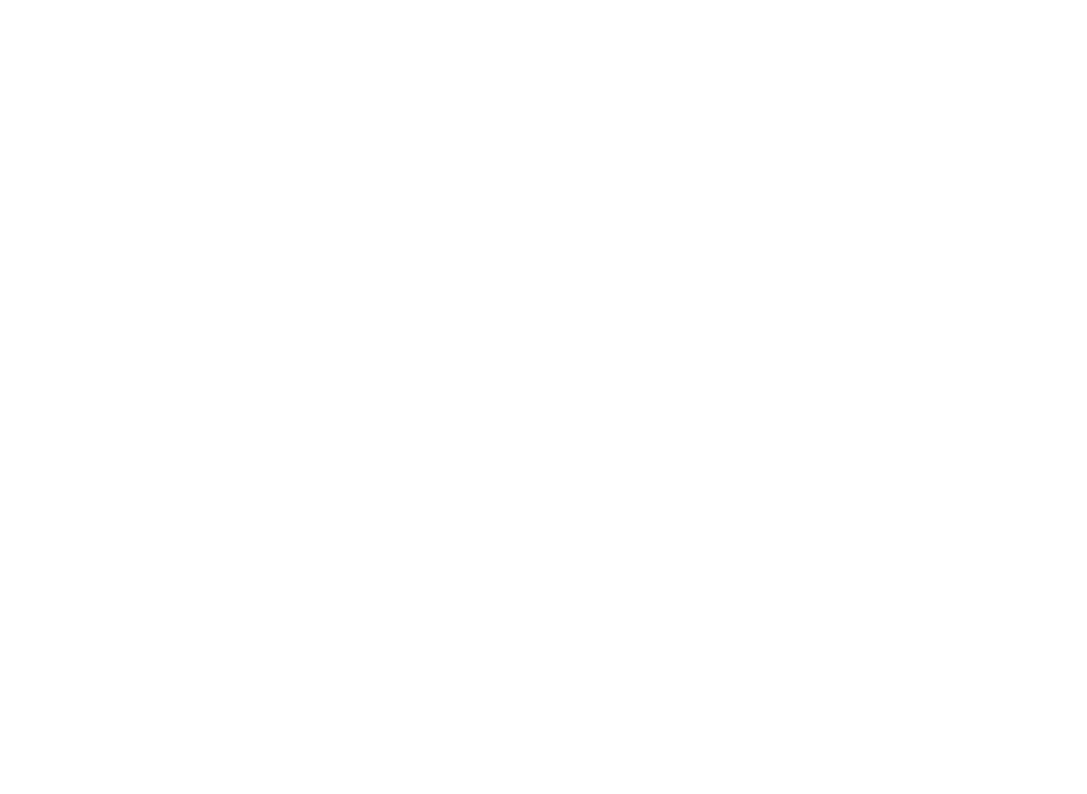
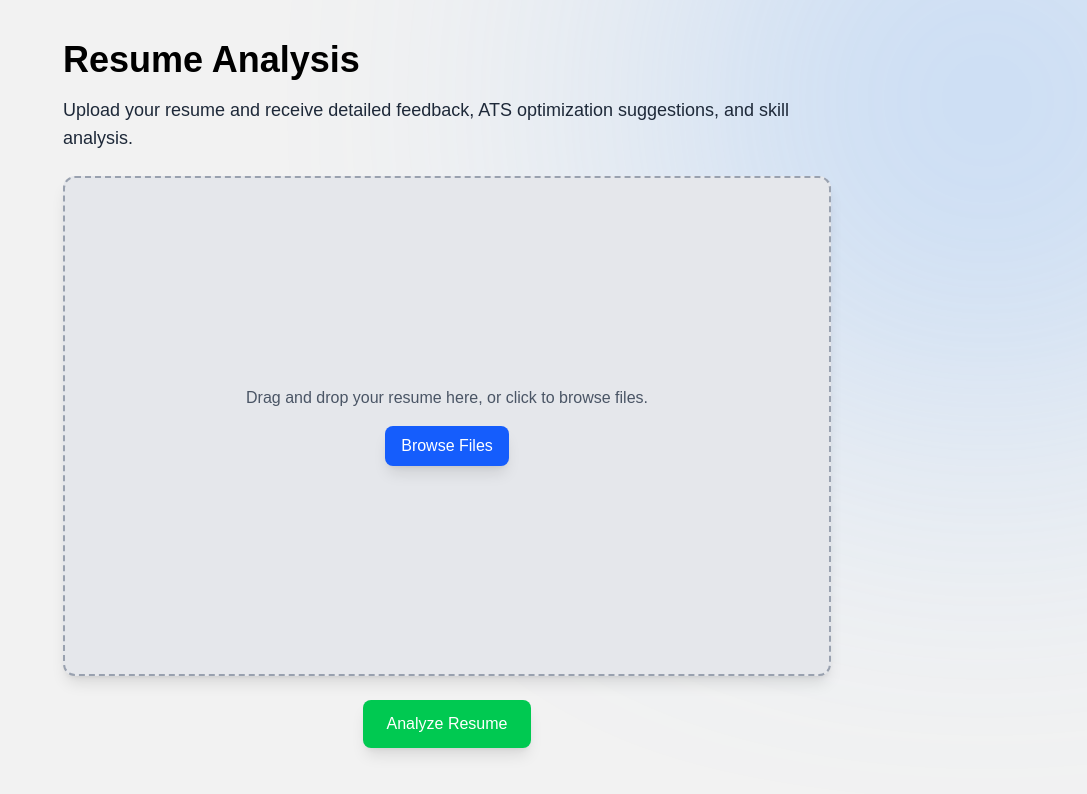
Before and after one commit to AdamShreim/AI-Resume-Analyzer, a React app in the folder frontend/: page /resume-analysis in a window 1280 px wide. Before the commit this address had no page. Shown: the top 794 px of the page, without its empty margins (193-1280 px from the left). Built offline with nearby package versions, Linux system fonts and the light colour scheme; the HTML template or start-up script is replaced by a standard one.

Commit message:
Added ResumeAnal page with basic layout

```diff
--- a/frontend/src/App.jsx
+++ b/frontend/src/App.jsx
@@ -4,7 +4,7 @@
 import Signup from "./pages/Signup";
 import Dashboard from "./pages/Dashboard";
 import Home from "./pages/Home";
-import Upload from "./pages/Upload";
+import ResumeAnal from "./pages/ResumeAnal";
 
 function App() {
   return (
@@ -14,7 +14,7 @@
         <Route path="/login" element={<Login />} />
         <Route path="/signup" element={<Signup />} />
         <Route path="/dashboard" element={<Dashboard />} />
-        <Route path="/upload" element={<Upload />} />
+        <Route path="/resume-analysis" element={<ResumeAnal />} />
       </Routes>
     </BrowserRouter>
   );
--- a/frontend/src/pages/Home.jsx
+++ b/frontend/src/pages/Home.jsx
@@ -255,7 +255,7 @@
             </p>
           </div>
           <div className="flex flex-col lg:flex-row md:flex-row gap-4 justify-center ml-8">
-            <Link to="/upload">
+            <Link to="/resume-analysis">
               <button className="bg-blue-600 rounded-xl px-6 py-3 text-white shadow-lg hover:bg-blue-500 transition font-medium">
                 Get Started
               </button>
--- /dev/null
+++ b/frontend/src/pages/ResumeAnal.jsx
@@ -0,0 +1,91 @@
+import { useState } from "react";
+
+export default function ResumeAnal() {
+  const [showResults, setShowResults] = useState(false);
+  const [file, setFile] = useState(null);
+  const handleDrop = (e) => {
+    e.preventDefault();
+
+    const droppedFile = e.dataTransfer.files[0];
+
+    if (droppedFile) {
+      setFile(droppedFile);
+    }
+  };
+
+  const handleDragOver = (e) => {
+    e.preventDefault();
+  };
+
+  return (
+    <div className="home-page min-h-screen relative">
+      <div className="w-[90%] lg:w-[60%] mx-auto relative mt-10">
+        <h1 className="text-4xl font-bold mb-4">Resume Analysis</h1>
+        <p className="text-gray-800 text-lg mb-6">
+          Upload your resume and receive detailed feedback, ATS optimization
+          suggestions, and skill analysis.
+        </p>
+      </div>
+      {/* upload card*/}
+      <div
+        onDrop={handleDrop}
+        onDragOver={handleDragOver}
+        className="w-[90%] lg:w-[60%] h-125 border-2 border-dashed border-gray-400 mx-auto bg-gray-200 rounded-xl p-6 shadow-lg relative items-center justify-center flex flex-col gap-4 hover:border-black transition-colors duration-300"
+      >
+        <input
+          type="file"
+          accept=".pdf,.doc,.docx,.png,.jpg,.jpeg"
+          id="resume-upload"
+          className="hidden"
+          onChange={(e) => setFile(e.target.files[0])}
+        />
+        <p className="text-gray-600">
+          Drag and drop your resume here, or click to browse files.
+        </p>
+        <label
+          htmlFor="resume-upload"
+          className="bg-blue-600 text-white px-4 py-2 rounded-lg hover:bg-blue-500 shadow-lg transition cursor-pointer"
+        >
+          Browse Files
+        </label>
+        {file && (
+          <p className="text-green-600 font-medium">
+            Selected File: {file.name}
+          </p>
+        )}
+      </div>
+
+      <div className="items-center justify-center flex">
+        <button
+          onClick={() => setShowResults(true)}
+          className="bg-green-500 text-white px-6 py-3 rounded-lg hover:bg-green-400 mt-6 shadow-lg transition"
+        >
+          Analyze Resume
+        </button>
+      </div>
+      {showResults && (
+        <div className="w-[90%] lg:w-[60%] mx-auto mt-12 bg-white rounded-xl shadow-lg p-8 mb-12">
+          <h2 className="text-2xl font-bold mb-4">Analysis Results</h2>
+
+          <p className="text-lg mb-4">
+            ATS Score: <span className="font-bold text-green-600">89/100</span>
+          </p>
+
+          <h3 className="font-bold mb-2">Strengths</h3>
+          <ul className="mb-6">
+            <li>✓ React</li>
+            <li>✓ Python</li>
+            <li>✓ Machine Learning</li>
+          </ul>
+
+          <h3 className="font-bold mb-2">Suggestions</h3>
+          <ul>
+            <li>• Add more project details</li>
+            <li>• Improve summary section</li>
+            <li>• Include more ATS keywords</li>
+          </ul>
+        </div>
+      )}
+    </div>
+  );
+}
--- a/frontend/src/pages/Upload.jsx
+++ /dev/null
@@ -1,8 +0,0 @@
-export default function Upload() {
-  return (
-    <div>
-      <h1>Upload Resume</h1>
-      <p>Please upload your resume to get started.</p>
-    </div>
-  );
-}
```
